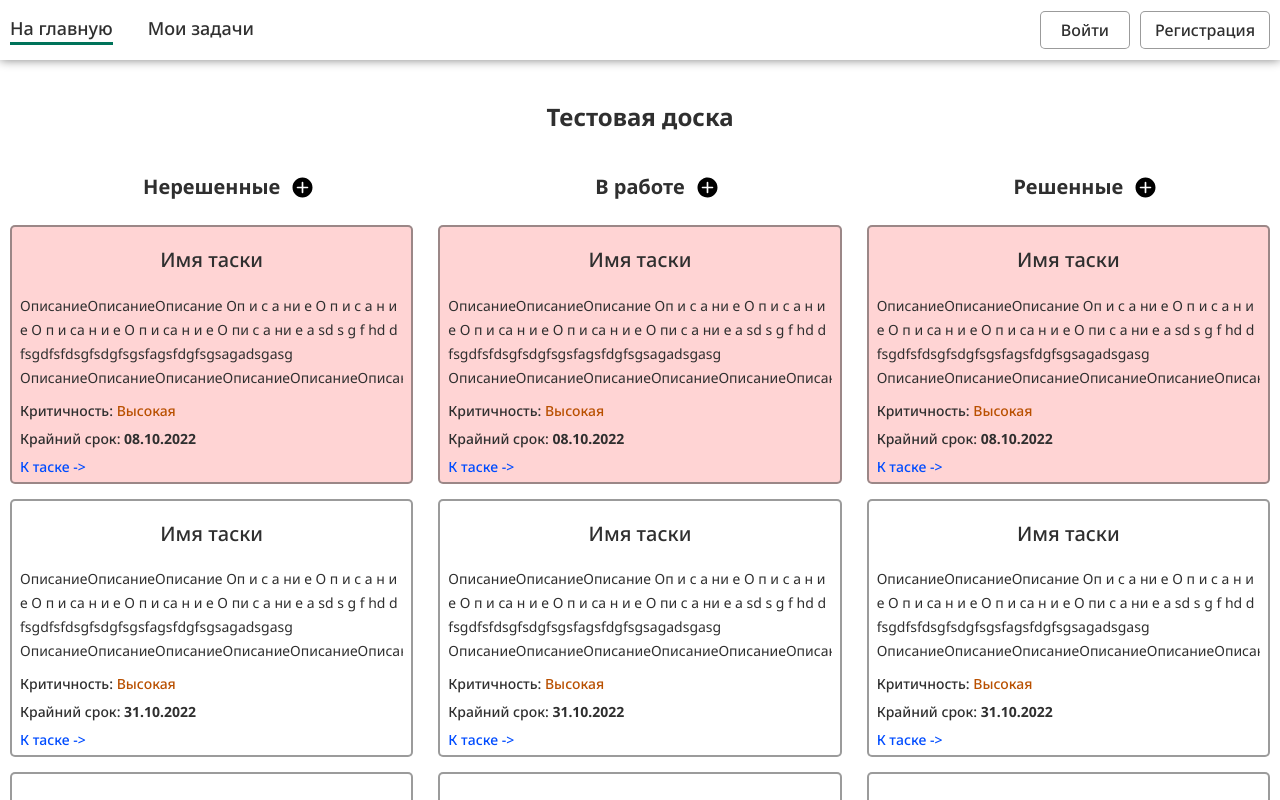
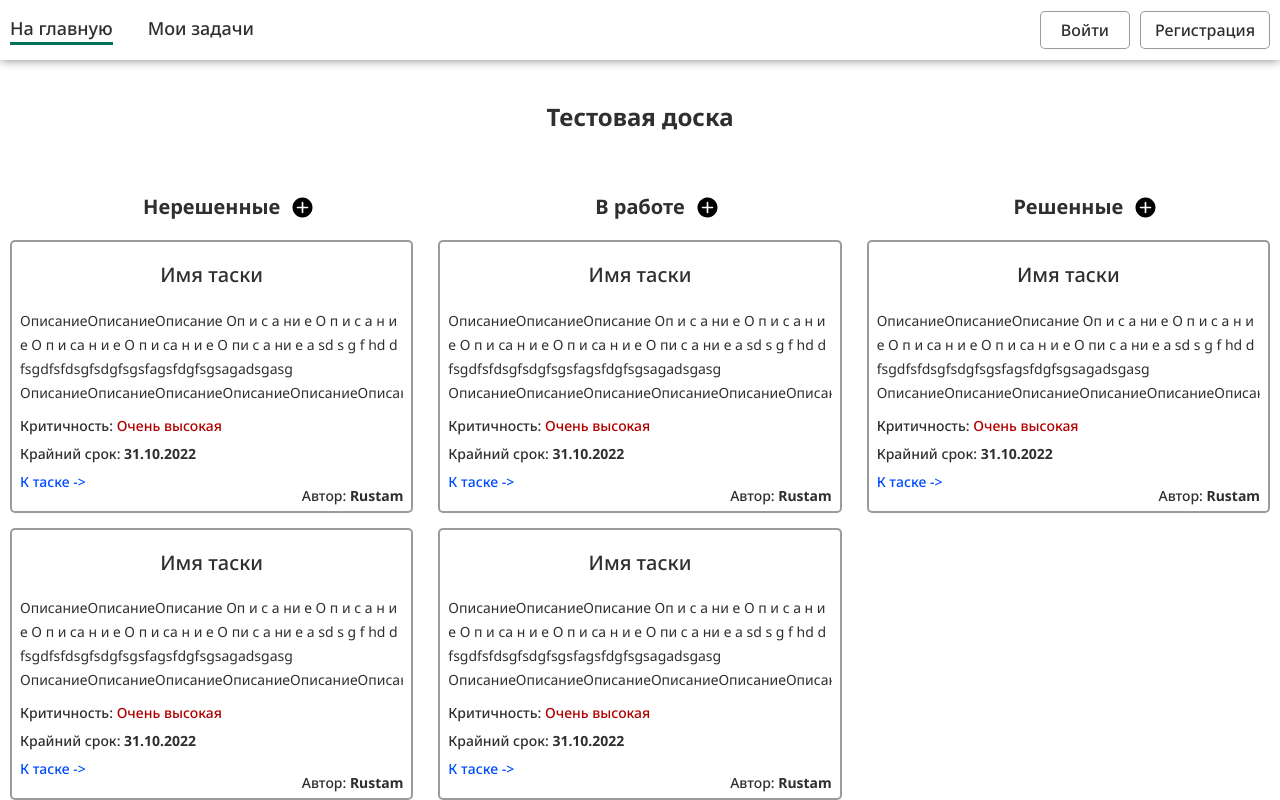
Before and after one commit to KvRm/scrum-board, a Vue app: page / in a window 1280 px wide. Shown: the top 800 px of the page. Built offline with nearby package versions, Linux system fonts and the light colour scheme.

Commit message:
задачи рендерятся как список, отрефакторил типы

```diff
--- /dev/null
+++ b/src/types/TaskPreview.ts
@@ -0,0 +1,12 @@
+export type TaskPreviewProps = {
+  criticalLvl: TaskCriticalLvl;
+  completeDate: string;
+  author: string;
+};
+
+export enum TaskCriticalLvl {
+  veryHigh = "Очень высокая",
+  high = "Высокая",
+  medium = "Средняя",
+  low = "Низкая",
+}
--- /dev/null
+++ b/src/types/index.ts
@@ -0,0 +1 @@
+export { TaskPreviewProps, TaskCriticalLvl } from "./TaskPreview";
--- a/src/views/Board/Section/SectionComponent.vue
+++ b/src/views/Board/Section/SectionComponent.vue
@@ -6,38 +6,29 @@
         <slot name="add-task"></slot>
       </p>
     </div>
-    <TaskComponent
-      :criticalLvl="TaskCriticalLvl.high"
-      :completeDate="`08.10.2022`"
-    />
-    <TaskComponent
-      :criticalLvl="TaskCriticalLvl.high"
-      :completeDate="`31.10.2022`"
-    />
-    <TaskComponent
-      :criticalLvl="TaskCriticalLvl.high"
-      :completeDate="`31.10.2022`"
-    />
+    <TaskList :taskList="currentTaskList" />
   </section>
 </template>
 
 <script lang="ts">
-import { defineComponent } from "vue";
-import TaskComponent, { TaskCriticalLvl } from "./Task/TaskPreview.vue";
+import { TaskCriticalLvl, TaskPreviewProps } from "@/types";
+import { defineComponent, PropType } from "vue";
+import TaskList from "./Task/TaskList.vue";
 
 export default defineComponent({
-  components: { TaskComponent },
+  components: { TaskList },
   props: {
     title: {
       type: String,
       required: true,
     },
+    currentTaskList: {
+      type: Array as PropType<TaskPreviewProps[]>,
+    },
   },
 
   setup() {
-    return {
-      TaskCriticalLvl,
-    };
+    return { TaskCriticalLvl };
   },
 });
 </script>
@@ -56,7 +47,8 @@ export default defineComponent({
   text-align: center;
   font-size: 20px;
   font-weight: bold;
-  margin-bottom: 5px;
+  padding-top: 20px;
+  margin-bottom: 0px;
 }
 .description {
   font-size: 14px;
--- a/src/views/Board/Section/SectionsContainer.vue
+++ b/src/views/Board/Section/SectionsContainer.vue
@@ -1,23 +1,35 @@
 <template>
   <div class="sections-container">
-    <SectionComponent :title="'Нерешенные'">
+    <SectionComponent :title="'Нерешенные'" :currentTaskList="currentTaskList">
       <template #add-task>
-        <span class="add-task" @click="logText">
-          <img class="add-task-img" src="@/assets/icons/plus.svg" alt="" />
+        <span
+          class="add-task"
+          data-tooltip-content="Добавить задачу"
+          @click="logText"
+        >
+          <img class="add-task-img" src="@/assets/icons/plus.svg" alt="+" />
         </span>
       </template>
     </SectionComponent>
-    <SectionComponent :title="'В работе'">
+    <SectionComponent :title="'В работе'" :currentTaskList="currentTaskList2">
       <template #add-task>
-        <span class="add-task" @click="logText">
-          <img class="add-task-img" src="@/assets/icons/plus.svg" alt="" />
+        <span
+          class="add-task"
+          data-tooltip-content="Добавить задачу"
+          @click="logText"
+        >
+          <img class="add-task-img" src="@/assets/icons/plus.svg" alt="+" />
         </span>
       </template>
     </SectionComponent>
-    <SectionComponent :title="'Решенные'">
+    <SectionComponent :title="'Решенные'" :currentTaskList="currentTaskList3">
       <template #add-task>
-        <span class="add-task" @click="logText">
-          <img class="add-task-img" src="@/assets/icons/plus.svg" alt="" />
+        <span
+          class="add-task"
+          data-tooltip-content="Добавить задачу"
+          @click="logText"
+        >
+          <img class="add-task-img" src="@/assets/icons/plus.svg" alt="+" />
         </span>
       </template>
     </SectionComponent>
@@ -27,6 +39,7 @@
 <script lang="ts">
 import { defineComponent } from "vue";
 import SectionComponent from "@/views/Board/Section/SectionComponent.vue";
+import { TaskCriticalLvl, TaskPreviewProps } from "@/types";
 
 export default defineComponent({
   components: { SectionComponent },
@@ -35,7 +48,48 @@ export default defineComponent({
     function logText() {
       console.log("Нерешенные");
     }
-    return { logText };
+    const currentTaskList: TaskPreviewProps[] = [
+      {
+        criticalLvl: TaskCriticalLvl.veryHigh,
+        completeDate: "31.10.2022",
+        author: "Rustam",
+      },
+      {
+        criticalLvl: TaskCriticalLvl.veryHigh,
+        completeDate: "31.10.2022",
+        author: "Rustam",
+      },
+      {
+        criticalLvl: TaskCriticalLvl.veryHigh,
+        completeDate: "31.10.2022",
+        author: "Rustam",
+      },
+    ];
+    const currentTaskList2: TaskPreviewProps[] = [
+      {
+        criticalLvl: TaskCriticalLvl.veryHigh,
+        completeDate: "31.10.2022",
+        author: "Rustam",
+      },
+      {
+        criticalLvl: TaskCriticalLvl.veryHigh,
+        completeDate: "31.10.2022",
+        author: "Rustam",
+      },
+    ];
+    const currentTaskList3: TaskPreviewProps[] = [
+      {
+        criticalLvl: TaskCriticalLvl.veryHigh,
+        completeDate: "31.10.2022",
+        author: "Rustam",
+      },
+    ];
+    return {
+      logText,
+      currentTaskList,
+      currentTaskList2,
+      currentTaskList3,
+    };
   },
 });
 </script>
@@ -56,6 +110,30 @@ export default defineComponent({
   transition: all 0.5s ease;
   cursor: pointer;
 }
+.add-task::after {
+  content: attr(data-tooltip-content);
+  padding: 8px;
+  border-radius: 4px;
+  position: absolute;
+  z-index: 1000;
+  color: white;
+  bottom: 115%;
+  right: 50%;
+  left: 50%;
+  width: max-content;
+  background-color: var(--black);
+  opacity: 0;
+  font-size: 0.8rem;
+  visibility: hidden;
+  transform: translate(-50%, 18px) scale(0.8);
+  transition: visibility, opacity, transform 200ms;
+}
+
+.add-task:hover::after {
+  visibility: visible;
+  opacity: 1;
+  transform: translate(-50%, 0);
+}
 .add-task-img {
   position: absolute;
   bottom: 0px;
--- a/src/views/Board/Section/Task/TaskList.vue
+++ b/src/views/Board/Section/Task/TaskList.vue
@@ -1,13 +1,30 @@
 <template>
-  <div></div>
+  <TaskPreview
+    v-for="(task, index) in taskList"
+    :key="index"
+    :criticalLvl="task.criticalLvl"
+    :completeDate="task.completeDate"
+    :author="task.author"
+  />
 </template>
 
 <script lang="ts">
-import { defineComponent } from "vue";
+import { TaskPreviewProps, TaskCriticalLvl } from "@/types";
+import { defineComponent, PropType } from "vue";
+import TaskPreview from "./TaskPreview.vue";
 
 export default defineComponent({
+  components: {
+    TaskPreview,
+  },
+  props: {
+    taskList: Array as PropType<TaskPreviewProps[]>,
+  },
+
   setup() {
-    return {};
+    return {
+      TaskCriticalLvl,
+    };
   },
 });
 </script>
--- a/src/views/Board/Section/Task/TaskPreview.vue
+++ b/src/views/Board/Section/Task/TaskPreview.vue
@@ -1,10 +1,5 @@
 <template>
-  <div
-    class="task"
-    :class="{
-      notRelevant: isTaskRelevant === false,
-    }"
-  >
+  <div class="task">
     <h5 class="title">Имя таски</h5>
     <p class="description">
       ОписаниеОписаниеОписание Оп и с а ни е О п и с а н и е О п и са н и е О п
@@ -12,6 +7,7 @@
       fsgdfsfdsgfsdgfsgsfagsfdgfsgsagadsgasg
       ОписаниеОписаниеОписаниеОписаниеОписаниеОписаниеОписаниеОписаниеОписаниеОписаниеОписаниеОписаниеОписание
     </p>
+    <div class="task-state">
       <div class="additional-info">
         <p class="critical-lvl">
           Критичноcть:
@@ -34,19 +30,16 @@
           <span class="task-link">К таске -></span>
         </router-link>
       </div>
+      <div class="author">
+        Автор: <span>{{ author }}</span>
+      </div>
+    </div>
   </div>
 </template>
 
 <script lang="ts">
-import moment from "moment";
+import { TaskCriticalLvl } from "@/types";
 import { defineComponent, onMounted, PropType, ref } from "vue";
-
-export enum TaskCriticalLvl {
-  veryHigh = "Очень высокая",
-  high = "Высокая",
-  medium = "Средняя",
-  low = "Низкая",
-}
 
 export default defineComponent({
   props: {
@@ -59,29 +52,13 @@ export default defineComponent({
       type: String,
       required: true,
     },
+    author: {
+      type: String,
+      required: true,
+    },
   },
   setup(props) {
     const isTaskRelevant = ref<boolean>(true);
-
-    onMounted(() => {
-      const currentYear: number = +moment().format("YYYY");
-      const currentMonth: number = +moment().format("MM");
-      const currentDay: number = +moment().format("DD");
-
-      const completeYear: number = +props.completeDate.slice(6, 10);
-      const completeMonth: number = +props.completeDate.slice(3, 5);
-      const completeDay: number = +props.completeDate.slice(0, 2);
-
-      isTaskRelevant.value = getTaskRelevantStatus();
-      console.log(isTaskRelevant.value);
-
-      function getTaskRelevantStatus(): boolean {
-        if (currentYear > completeYear) return false;
-        if (currentMonth > completeMonth) return false;
-        if (currentDay > completeDay) return false;
-        return true;
-      }
-    });
 
     return { isTaskRelevant };
   },
@@ -108,7 +85,13 @@ export default defineComponent({
   line-height: 0;
   padding: 0;
 }
-
+.task-state {
+  display: grid;
+}
+.author {
+  justify-self: flex-end;
+  align-self: flex-end;
+}
 .description {
   font-weight: 300;
   line-height: 24px;
@@ -116,14 +99,10 @@ export default defineComponent({
   padding: 0;
   margin: 0;
 }
-.complete-time span {
+.complete-time span,
+.author span {
   font-weight: bold;
 }
-
-.notRelevant {
-  background: rgba(255, 43, 43, 0.2);
-}
-
 .task-link {
   color: rgb(0, 76, 255);
 }
```
Lines whose indentation alone changed are shown as unchanged.
